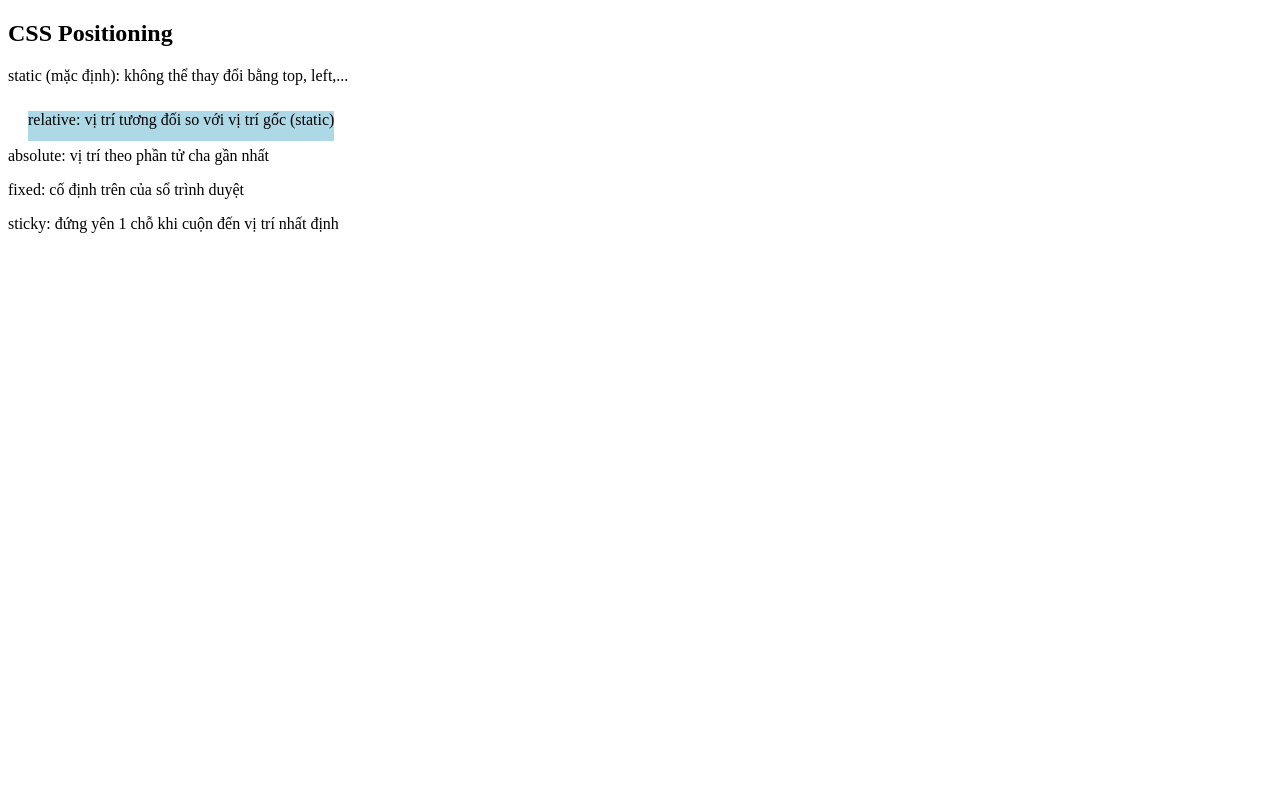
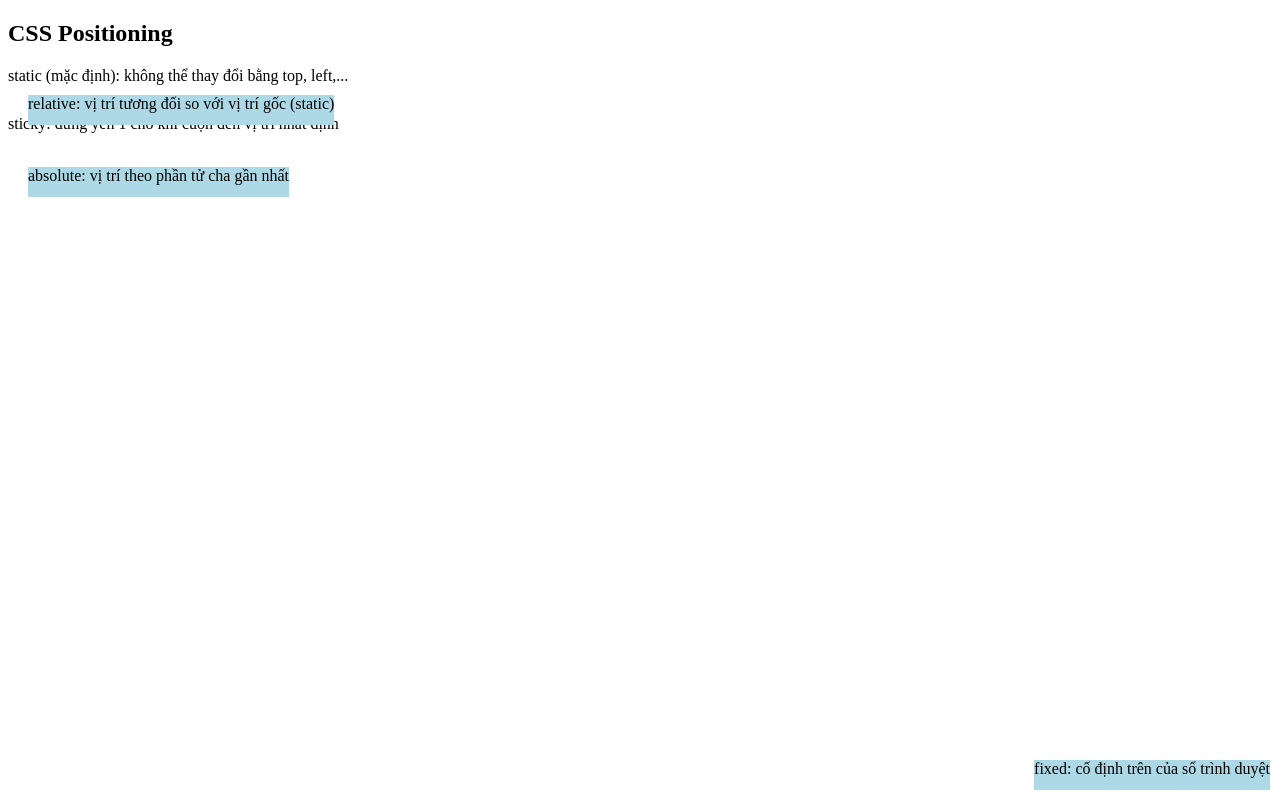
Before and after one commit to trungsliver/MK-JSB39, a plain HTML site: page Lesson4/index.html in a window 1280 px wide. Drawn offline with Linux system fonts and the light colour scheme.

Commit message:
Lesson 4

```diff
--- a/Lesson4/style.css
+++ b/Lesson4/style.css
@@ -1,3 +1,11 @@
+.position1 {
+    position: relative;
+}
+
+.position1 p {
+    margin: 0;
+}
+
 .child {
     position: relative;
     background-color: lightblue;
@@ -8,3 +16,25 @@
     top: 10px;
     left: 20px;
 }
+
+.child2 {
+    position: absolute;
+    background-color: lightblue;
+    /* Chiều ngang vừa với nội dung */
+    width: fit-content;
+    height: 30px;
+    /* Chỉnh vị trí */
+    top: 100px;
+    left: 20px;
+}
+
+.child3 {
+    position: fixed;
+    background-color: lightblue;
+    /* Chiều ngang vừa với nội dung */
+    width: fit-content;
+    height: 30px;
+    /* Chỉnh vị trí */
+    bottom: 10px;
+    right: 10px;
+}
```
Also changed, not shown: Lesson4/images/anh1.png (added), Lesson4/images/anh2.png (added), Lesson4/images/anh3.png (added), Lesson4/images/anh4.png (added), Lesson4/images/anh5.png (added).
